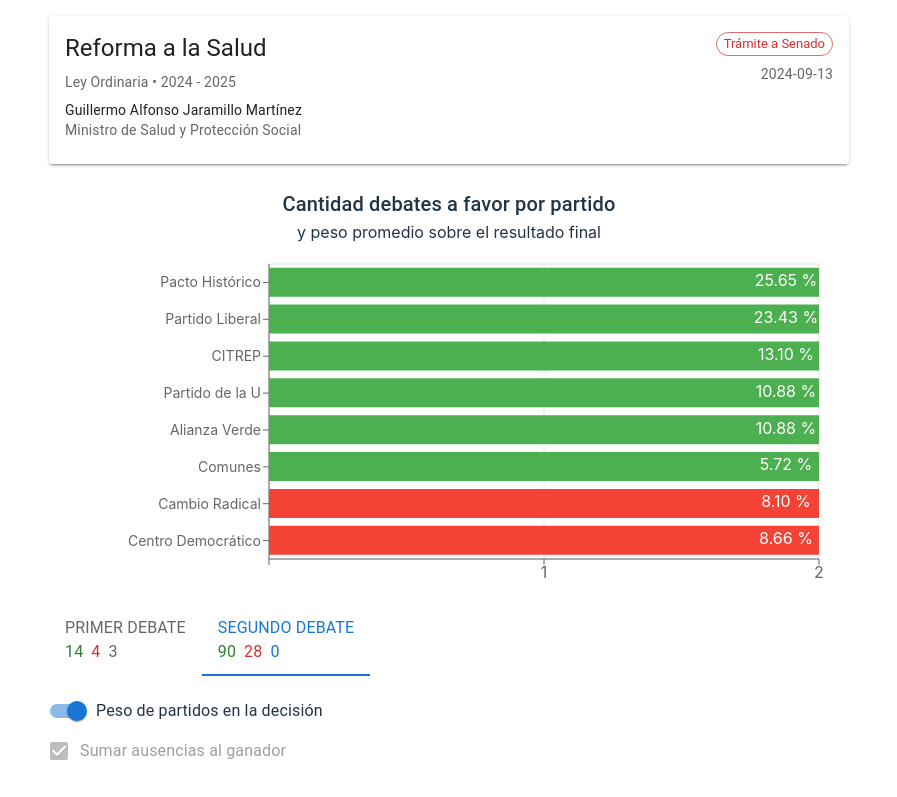
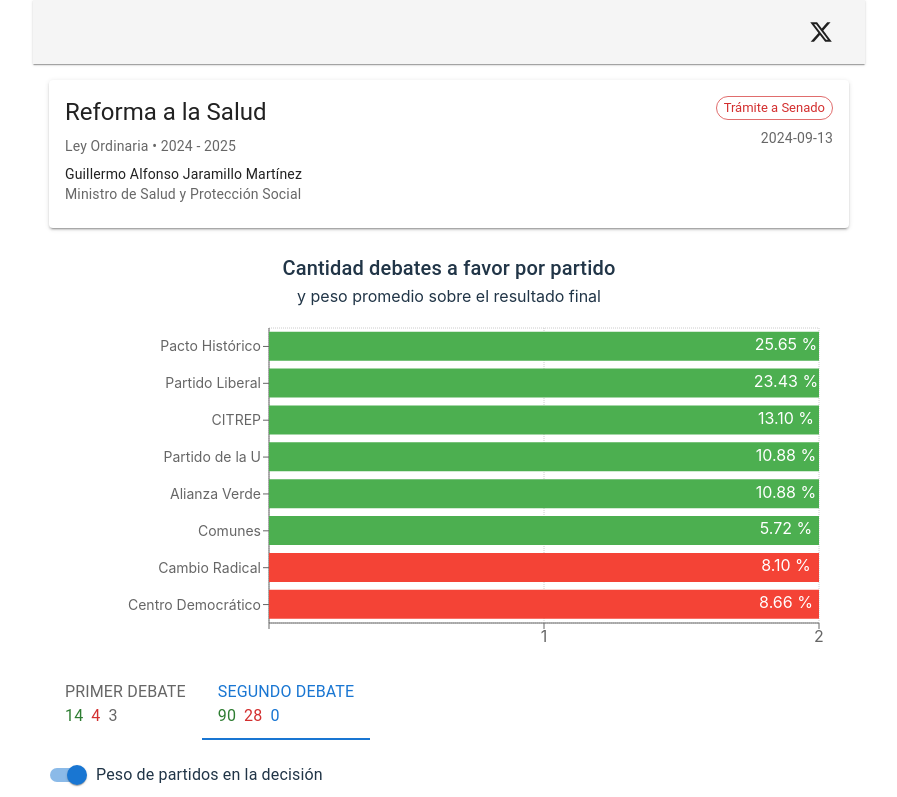
Before and after one commit to davidfgc/dato-mata-relato, a React (Vite) app: page / in a window 1280 px wide. Shown: the top 797 px of the page, without its empty margins (191-1088 px from the left). Built offline with nearby package versions, Linux system fonts and the light colour scheme.

Commit message:
add: x icon and link

```diff
--- a/public/data/parties.json
+++ b/public/data/parties.json
@@ -11,7 +11,9 @@
       "senators": 13,
       "representatives": 32,
       "president": "César Gaviria",
-      "international_affiliation": "Socialist International"
+      "international_affiliation": "Socialist International",
+      "social_media": ["https://x.com/PartidoLiberal"],
+      "website": "https://partidoliberal.org.co/"
     },
     {
       "id": "PC",
@@ -24,7 +26,9 @@
       "senators": 15,
       "representatives": 25,
       "president": "Nadia Blel",
-      "international_affiliation": "International Democrat Center"
+      "international_affiliation": "International Democrat Center",
+      "social_media": ["https://x.com/soyconservador"],
+      "website": "https://www.partidoconservador.com/"
     },
     {
       "id": "CR",
@@ -35,7 +39,8 @@
       "government_position": "Opposition",
       "senators": 11,
       "representatives": 16,
-      "president": "Germán Córdoba"
+      "president": "Germán Córdoba",
+      "social_media": ["https://x.com/PCambioRadical"]
     },
     {
       "id": "CD",
@@ -54,7 +59,9 @@
       "senators": 12,
       "representatives": 16,
       "president": "Gabriel Jaime Vallejo",
-      "international_affiliation": "International Democrat Union"
+      "international_affiliation": "International Democrat Union",
+      "social_media": ["https://x.com/CeDemocratico"],
+      "website": "https://centrodemocratico.com/"
     },
     {
       "id": "PU",
@@ -67,7 +74,9 @@
       "senators": 10,
       "representatives": 15,
       "president": "Clara Luz Roldán",
-      "international_affiliation": "Liberal International"
+      "international_affiliation": "Liberal International",
+      "social_media": ["https://x.com/partidodelaucol"],
+      "website": "https://www.partidodelau.com/"
     },
     {
       "id": "AV",
@@ -79,7 +88,8 @@
       "senators": 8,
       "representatives": 11,
       "president": "Carlos Ramón González",
-      "international_affiliation": "Global Greens"
+      "international_affiliation": "Global Greens",
+      "social_media": ["https://x.com/PartidoVerdeCoL"]
     },
     {
       "id": "CH",
@@ -250,7 +260,9 @@
       "government_position": "",
       "senators": -1,
       "representatives": -1,
-      "president": ""
+      "president": "",
+      "social_media": ["https://x.com/PartidoMIRA"],
+      "website": "https://partidomira.com/"
     },
     {
       "id": "DYC",
--- a/src/App.jsx
+++ b/src/App.jsx
@@ -1,10 +1,11 @@
-import { ThemeProvider, createTheme } from '@mui/material';
+import { Box, ThemeProvider, createTheme } from '@mui/material';
 import useMediaQuery from '@mui/material/useMediaQuery';
 
 import { useMemo } from 'react';
 import { HashRouter, Route, Routes } from 'react-router-dom';
 
 import './App.css';
+import Header from './components/common/Header';
 import FiscalInefficiency from './components/government-waste-tracker/FiscalInefficiency';
 import VotingRecord from './components/voting-record/VotingRecord';
 import VotingFilters from './components/voting-view/VotingFilters';
@@ -23,6 +24,8 @@ function App() {
 
   return (
     <ThemeProvider theme={theme}>
+      <Box>
+        <Header />
         <HashRouter>
           <Routes>
             <Route path="/" element={<VotingRecord />} />
@@ -31,6 +34,7 @@ function App() {
             <Route path="/fiscal-inefficiency" element={<FiscalInefficiency />} />
           </Routes>
         </HashRouter>
+      </Box>
     </ThemeProvider>
     // <>
     //   <div>
--- /dev/null
+++ b/src/components/common/Header.jsx
@@ -0,0 +1,39 @@
+import { AppBar, Box, IconButton, Toolbar, Typography, useMediaQuery, useTheme } from '@mui/material';
+
+const Header = () => {
+  const theme = useTheme();
+  const isMobile = useMediaQuery(theme.breakpoints.down('sm'));
+
+  return (
+    <AppBar position="static" color="default" elevation={1}>
+      <Toolbar>
+        <Typography
+          variant={isMobile ? 'h6' : 'h5'}
+          component="div"
+          sx={{
+            flexGrow: 1,
+            fontWeight: 'bold',
+            color: 'primary.main',
+          }}
+        ></Typography>
+
+        <Box sx={{ display: 'flex', alignItems: 'center' }}>
+          <IconButton
+            aria-label="Twitter/X profile"
+            color="inherit"
+            component="a"
+            href="https://x.com/datosprogres"
+            target="_blank"
+            rel="noopener noreferrer"
+          >
+            <svg width="24" height="24" viewBox="0 0 24 24" fill="currentColor">
+              <path d="M18.244 2.25h3.308l-7.227 8.26 8.502 11.24H16.17l-5.214-6.817L4.99 21.75H1.68l7.73-8.835L1.254 2.25H8.08l4.713 6.231zm-1.161 17.52h1.833L7.084 4.126H5.117z" />
+            </svg>
+          </IconButton>
+        </Box>
+      </Toolbar>
+    </AppBar>
+  );
+};
+
+export default Header;
```
Lines whose indentation alone changed are shown as unchanged.
